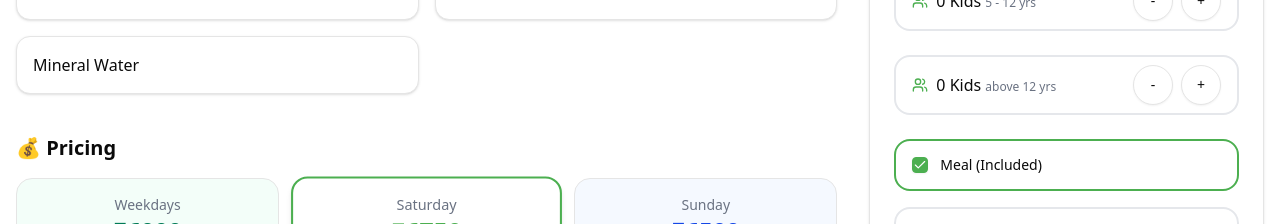
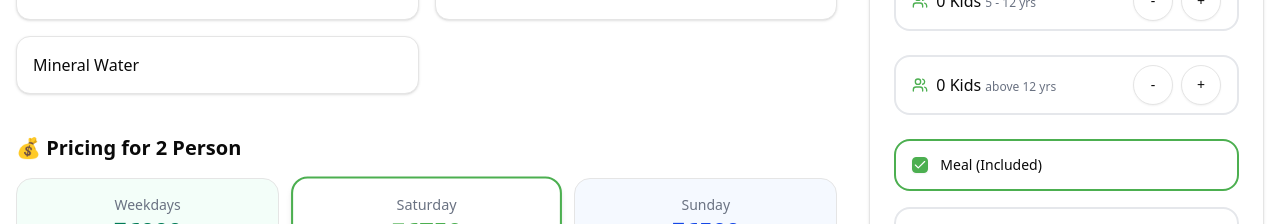
Before and after one commit to krishkad/thetriangleglamping, a Next.js app: page /accommodations/triangle-ac-cabin-with-mini-pool in a window 1280 px wide. Shown: the part 5320-5544 px from the top of the page. Built offline with nearby package versions, Linux system fonts and the light colour scheme; no server answers.

Commit message:
selling updat

```diff
--- a/src/components/CampDetails.tsx
+++ b/src/components/CampDetails.tsx
@@ -135,7 +135,7 @@ export default function CampDetail({ camp = defaultCamp }) {
 
             {/* PRICING */}
             <section className="space-y-4">
-              <h2 className="text-xl font-semibold">💰 Pricing</h2>
+              <h2 className="text-xl font-semibold">💰 Pricing for 2 Person</h2>
 
               <div className="grid grid-cols-1 sm:grid-cols-3 gap-4">
                 {/* Weekdays */}
```
